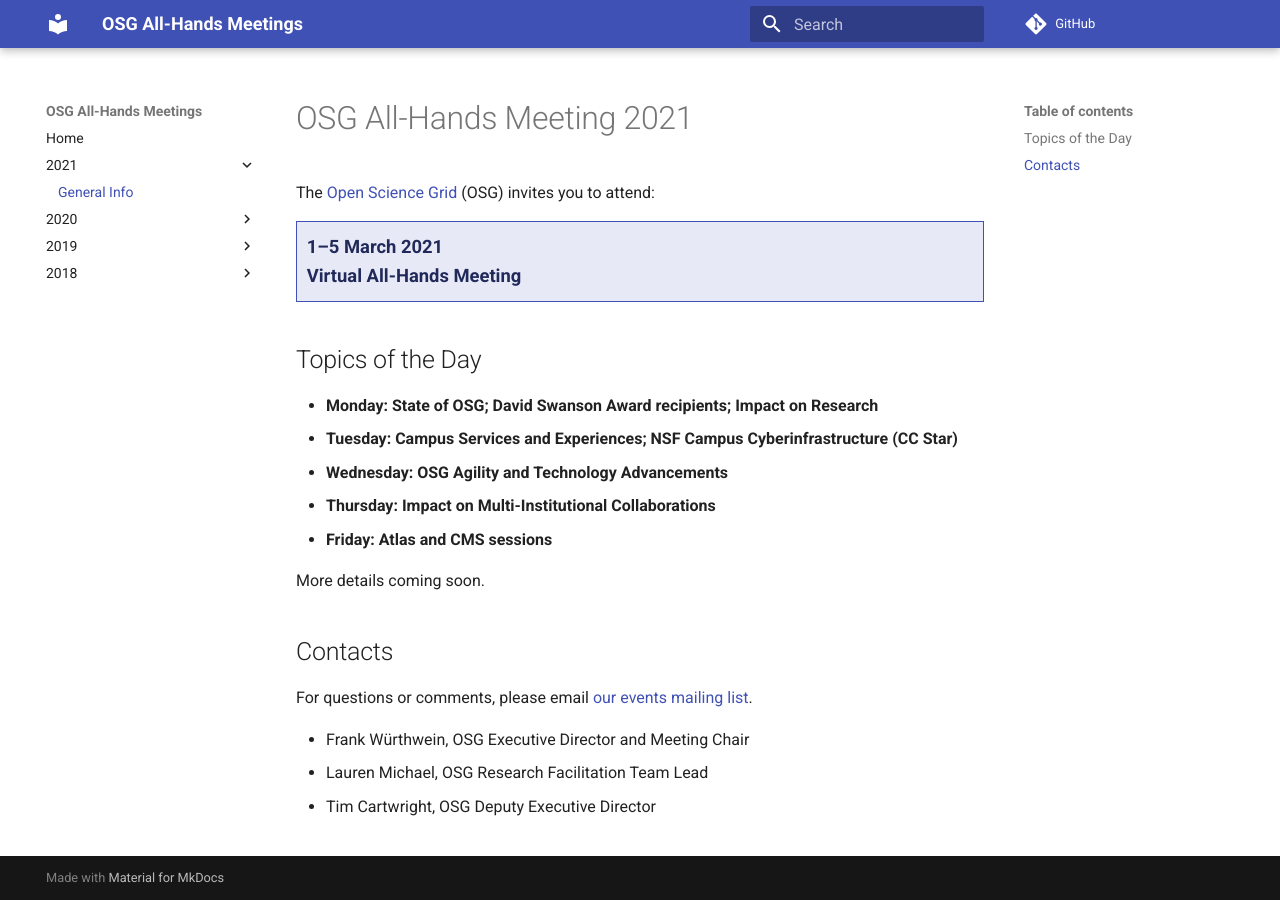
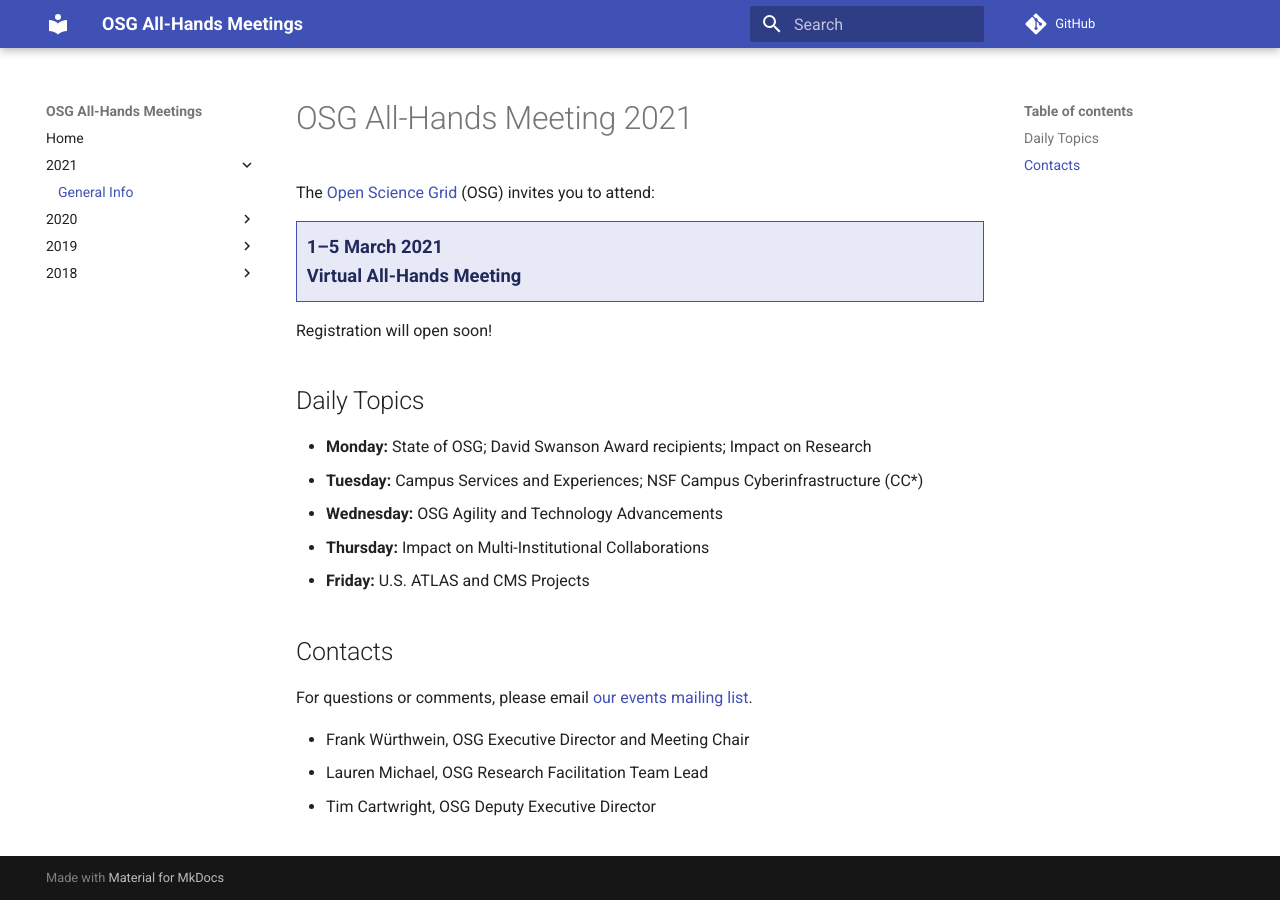
Before and after one commit to osg-htc/all-hands, an MkDocs documentation site: the page built from docs/2021/index.md, in a window 1280 px wide. Built offline with MkDocs 1.6.1 and Material for MkDocs 9.7.7, drawn with Linux system fonts in a browser that asks for light colours; comment, search, counter and statistics services are not loaded.

Commit message:
Small tweaks

```diff
--- a/docs/2021/index.md
+++ b/docs/2021/index.md
@@ -9,15 +9,15 @@
   Virtual All-Hands Meeting
 </div>
 
-## Topics of the Day
+Registration will open soon!
 
-* **Monday: State of OSG; David Swanson Award recipients; Impact on Research**
-* **Tuesday: Campus Services and Experiences; NSF Campus Cyberinfrastructure (CC Star)**
-* **Wednesday: OSG Agility and Technology Advancements**
-* **Thursday: Impact on Multi-Institutional Collaborations**
-* **Friday: Atlas and CMS sessions**
+## Daily Topics
 
-More details coming soon.
+* **Monday:** State of OSG; David Swanson Award recipients; Impact on Research
+* **Tuesday:** Campus Services and Experiences; NSF Campus Cyberinfrastructure (CC*)
+* **Wednesday:** OSG Agility and Technology Advancements
+* **Thursday:** Impact on Multi-Institutional Collaborations
+* **Friday:** U.S. ATLAS and CMS Projects
 
 ## Contacts
 
```
